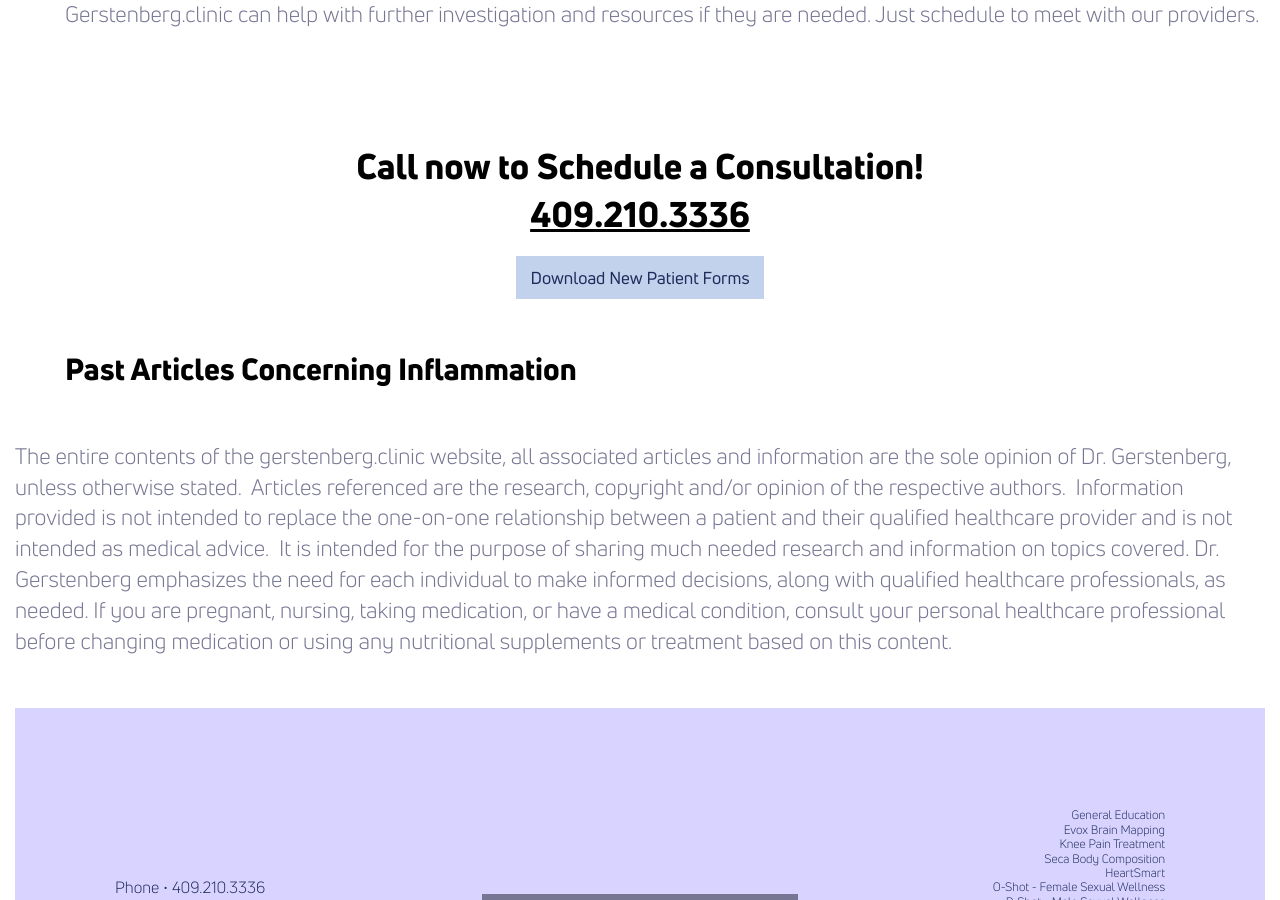
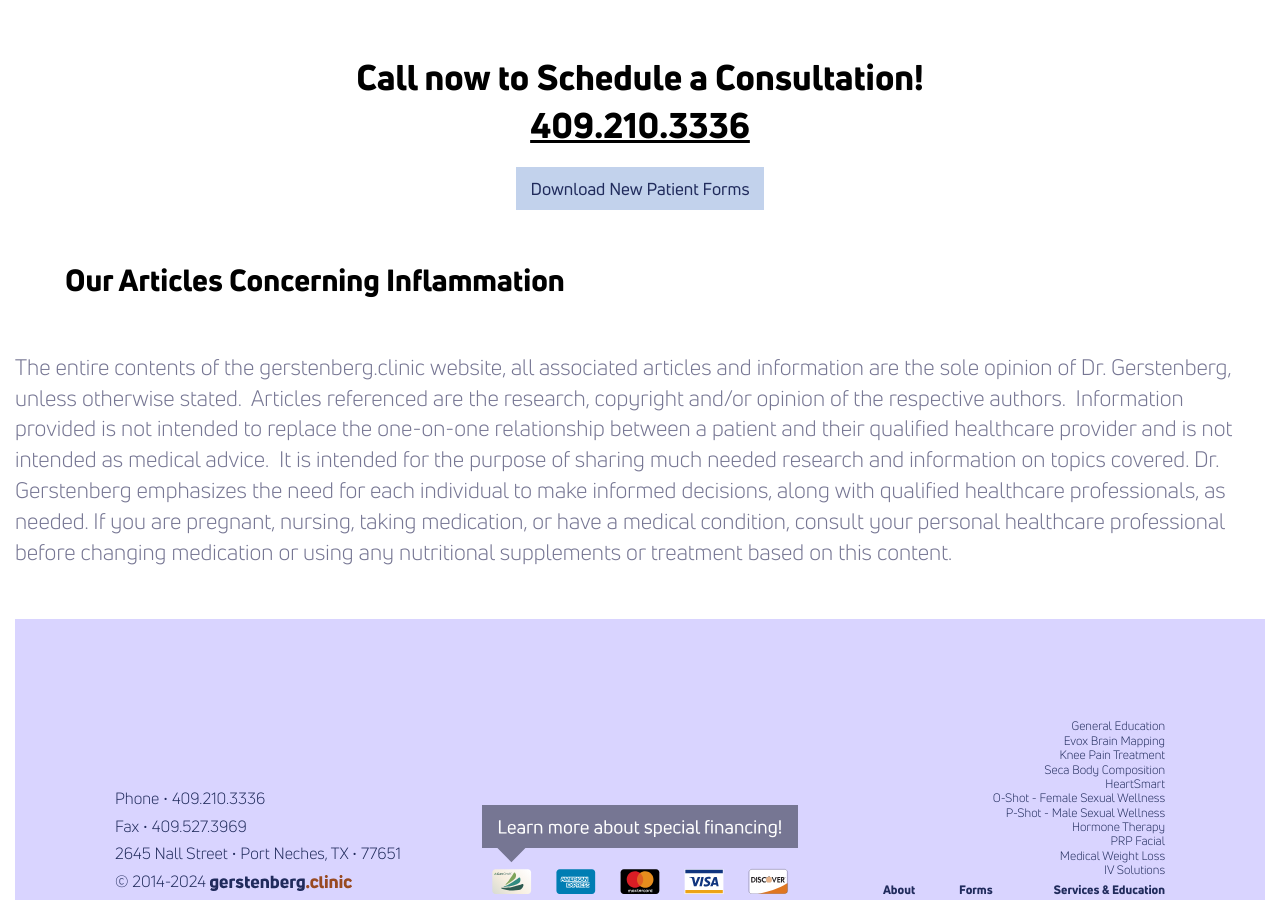
Before and after one commit to theneverwoods/gerstenberg.clinic, a Jekyll site: the page built from inflammation.html, in a window 1280 px wide and 900 px high, scrolled down 2269 px. Built offline with Jekyll 4.4.1, drawn with Linux system fonts in a browser that asks for light colours; comment, search, counter and statistics services are not loaded.

Commit message:
Update inflammation.html

```diff
--- a/inflammation.html
+++ b/inflammation.html
@@ -71,9 +71,9 @@ redirect_from:
             <li>Intravenous vitamins and minerals initially, until gut health is good and health condition has mostly normalized</li>
             <li>Chelation for detoxification of heavy metals/calcium/free radicals, 10-20 sessions, and/or
             ozone/ultraviolet blood irradiation 10-20 sessions, initially. EBOO is recommended, optimally.</li>
+            <li>Work With Us If Needed</li>
+             <p>Gerstenberg.clinic can help with further investigation and resources if they are needed. Just schedule to meet with our providers.</p>
         </ol>
-        <h2>Work With Us If Needed</h2>
-        <p>Gerstenberg.clinic can help with further investigation and resources if they are needed. Just schedule to meet with our providers.</p>
     </div>
 </div>
 
@@ -82,7 +82,7 @@ redirect_from:
 <div class="row">
 
   <div class="two-thirds" id="inflammation-articles">
-      <h2>Past Articles Concerning Inflammation</h2>
+      <h2>Our Articles Concerning Inflammation</h2>
 
         <div>
         <style type="text/css">
```
